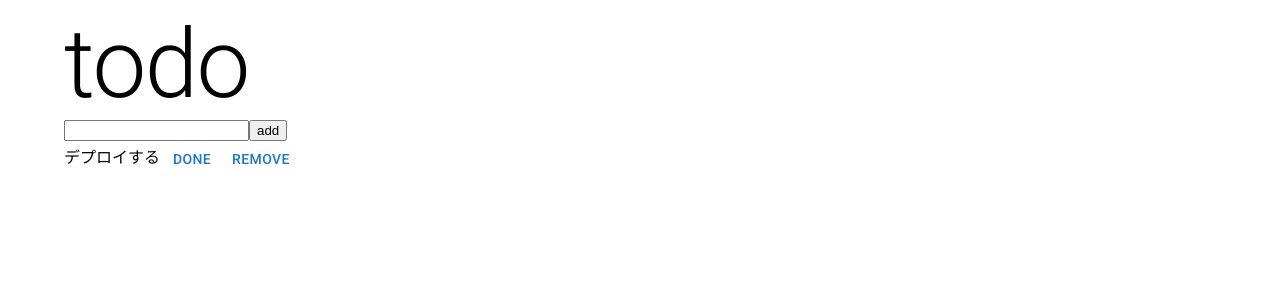
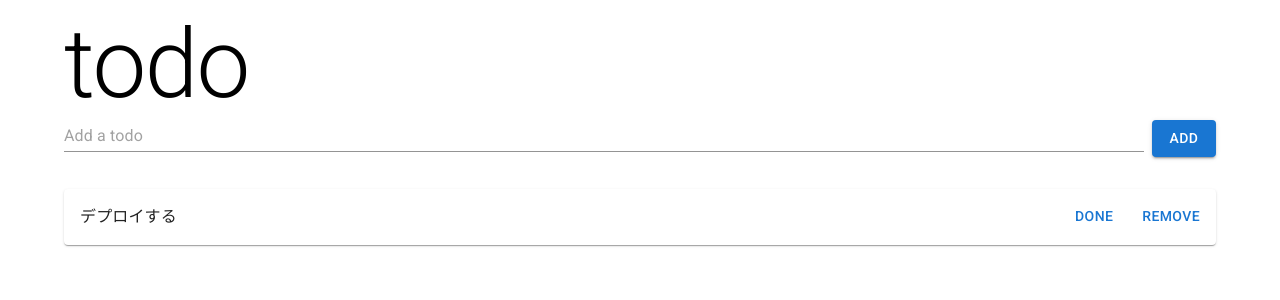
Before and after one commit to cubdesign/react-simple-todo, a React (Create React App) app: page / in a window 1280 px wide. Shown: the top 300 px of the page. Built offline with nearby package versions, Linux system fonts and the light colour scheme.

Commit message:
muiを適用

```diff
--- a/src/App.tsx
+++ b/src/App.tsx
@@ -1,3 +1,4 @@
+import Stack from "@mui/material/Stack";
 import Container from "@mui/material/Container";
 import Typography from "@mui/material/Typography";
 import { useState } from "react";
@@ -40,8 +41,9 @@ function App() {
     <div>
       <Container>
         <Typography variant="h1">todo</Typography>
+        <Stack spacing={4}>
           <FormTodo addTodo={addTodo} />
-        <div>
+          <Stack spacing={2}>
             {todoList.map((todo) => (
               <Todo
                 key={todo.id}
@@ -50,7 +52,8 @@ function App() {
                 removeTodo={removeTodo}
               />
             ))}
-        </div>
+          </Stack>
+        </Stack>
       </Container>
     </div>
   );
--- a/src/components/FormTodo.tsx
+++ b/src/components/FormTodo.tsx
@@ -1,4 +1,7 @@
+import TextField from "@mui/material/TextField";
+import Box from "@mui/material/Box";
 import { useState } from "react";
+import Button from "@mui/material/Button";
 type FormTodoProps = {
   addTodo: (text: string) => void;
 };
@@ -12,14 +15,29 @@ const FormTodo: React.FC<FormTodoProps> = ({ addTodo }) => {
     setText("");
   };
   return (
-    <form onSubmit={handleSubmit}>
-      <input
-        type="text"
+    <Box
+      component="form"
+      onSubmit={handleSubmit}
+      sx={{
+        display: "flex",
+        flexDirection: "row",
+        justifyContent: "space-between",
+        gap: "8px",
+      }}
+    >
+      <TextField
+        variant="standard"
         value={text}
+        placeholder="Add a todo"
         onChange={(e) => setText(e.target.value.trim())}
+        sx={{
+          width: "100%",
+        }}
       />
-      <button type="submit">add</button>
-    </form>
+      <Button type="submit" variant="contained">
+        add
+      </Button>
+    </Box>
   );
 };
 export default FormTodo;
--- a/src/components/Todo.tsx
+++ b/src/components/Todo.tsx
@@ -1,5 +1,9 @@
+import CardContent from "@mui/material/CardContent";
 import Button from "@mui/material/Button";
+import Card from "@mui/material/Card";
 import { TodoItem } from "../App";
+import CardActions from "@mui/material/CardActions";
+import Typography from "@mui/material/Typography";
 
 type TodoProps = {
   todo: TodoItem;
@@ -8,13 +12,26 @@ type TodoProps = {
 };
 const Todo: React.FC<TodoProps> = ({ todo, markDone, removeTodo }) => {
   return (
-    <div>
-      {todo.done ? <s>todo.text</s> : todo.text}
-      <Button onClick={() => markDone(todo.id)}>
-        {todo.done ? "redo" : "done"}
-      </Button>
-      <Button onClick={() => removeTodo(todo.id)}>remove</Button>
-    </div>
+    <Card
+      sx={{
+        display: "flex",
+        flexDirection: "row",
+        justifyContent: "space-between",
+      }}
+    >
+      <CardContent>
+        <Typography variant="body1">
+          {todo.done ? <s>todo.text</s> : todo.text}
+        </Typography>
+      </CardContent>
+
+      <CardActions>
+        <Button onClick={() => markDone(todo.id)}>
+          {todo.done ? "redo" : "done"}
+        </Button>
+        <Button onClick={() => removeTodo(todo.id)}>remove</Button>
+      </CardActions>
+    </Card>
   );
 };
 export default Todo;
```
Lines whose indentation alone changed are shown as unchanged.
